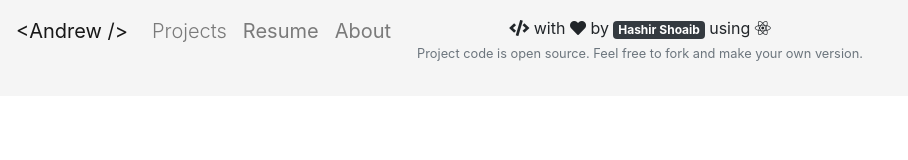
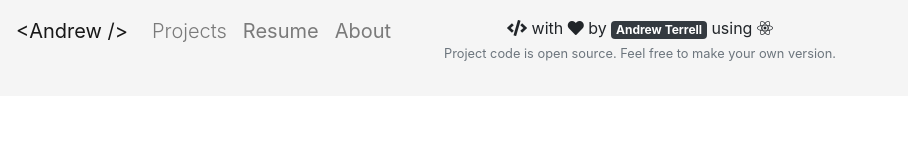
Before and after one commit to TangoAlpha359/TangoAlpha359.github.io, a React (Create React App) app: page /blog/1 in a window 1280 px wide. Shown: the top 160 px of the page, without its empty margins (0-908 px from the left). Built offline with nearby package versions, Linux system fonts and the light colour scheme.

Commit message:
Update Footer.jsx

```diff
--- a/src/components/Footer.jsx
+++ b/src/components/Footer.jsx
@@ -10,16 +10,16 @@ const Footer = () => {
       <a
         className="badge badge-dark"
         rel="noopener"
-        href="https://github.com/hashirshoaeb"
+        href="https://github.com/tangoalpha359"
         aria-label="My GitHub"
       >
-        Hashir Shoaib
+        Andrew Terrell
       </a>{" "}
       using <i className="fab fa-react"></i>
       <p>
         <small className="text-muted">
           {" "}
-          Project code is open source. Feel free to fork and make your own
+          Project code is open source. Feel free to make your own
           version.
         </small>
       </p>
```
